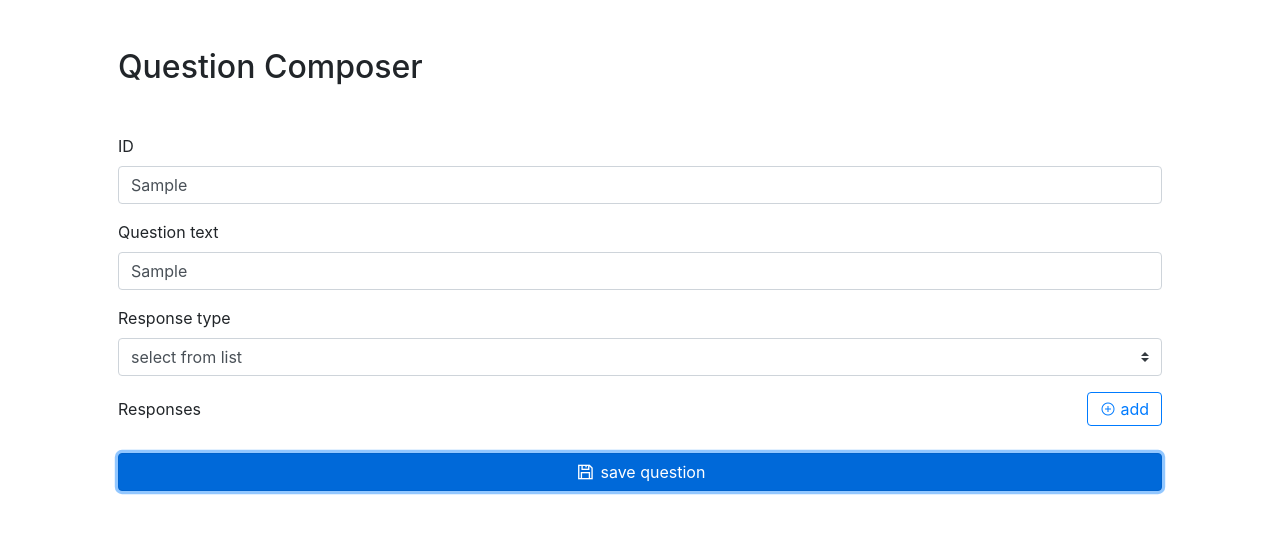
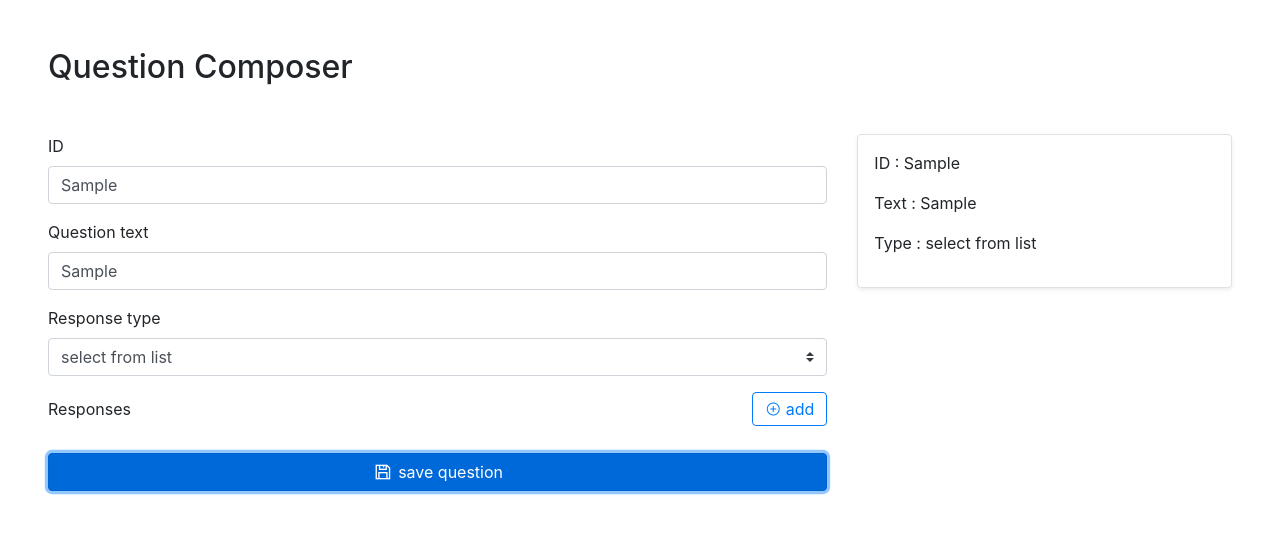
Before and after one commit to Afkanerd/surveyberd, a plain HTML site: page src/views/index.html in a window 1280 px wide. Both pictures are taken after typing "Sample", "Sample" into the empty fields and a click on the button "save question". Drawn offline with nearby package versions, Linux system fonts and the light colour scheme.

Commit message:
display questions on save

```diff
--- a/src/views/index.html
+++ b/src/views/index.html
@@ -12,10 +12,11 @@
 
 <body>
 
-    <div class="container p-5">
+    <div class="container-fluid p-5">
         <h2 class="mb-5">Question Composer</h2>
 
-        <div id="blk_question_container">
+        <div class="row">
+            <div class="col-12 col-md-8" id="blk_question_container">
                 <div class="mb-3">
                     <label for="input_question_id" class="form-label">ID</label>
                     <input type="text" class="form-control" id="input_question_id" aria-describedby="input_question_id">
@@ -23,7 +24,8 @@
 
                 <div class="mb-3">
                     <label for="input_question_text" class="form-label">Question text</label>
-                <input type="text" class="form-control" id="input_question_text" aria-describedby="input_question_text">
+                    <input type="text" class="form-control" id="input_question_text"
+                        aria-describedby="input_question_text">
                 </div>
 
                 <div class="mb-3">
@@ -41,7 +43,8 @@
                 <div class="mb-3">
                     <div class="d-flex align-items-baseline justify-content-between mb-3">
                         <label class="form-label">Responses</label>
-                    <button class="btn btn-outline-primary py-1" id="btn_add_response"><i class="las la-plus-circle"></i> add </button>
+                        <button class="btn btn-outline-primary py-1" id="btn_add_response"><i
+                                class="las la-plus-circle"></i> add </button>
                     </div>
 
                     <div id="blk_responses_container">
@@ -52,6 +55,9 @@
                 <button class="btn btn-primary btn-block my-4" id="btn_save_question"><i class="las la-save la-lg"></i>
                     save question</button>
             </div>
+
+            <div class="col-12 col-md-4" id="blk_output_container"></div>
+        </div>
     </div>
 
     <script src="js/libraries.min.js"></script>
--- a/src/views/js/composer.js
+++ b/src/views/js/composer.js
@@ -9,6 +9,8 @@ var btn_add_response = document.getElementById("btn_add_response");
 var blk_question_container = document.getElementById("blk_question_container");
 var blk_responses_container = document.getElementById("blk_responses_container");
 var btn_save_question = document.getElementById("btn_save_question");
+
+var blk_output_container = document.getElementById("blk_output_container");
 
 //counter for number of responses
 var rs_number = 0;
@@ -70,7 +72,7 @@ function Create_response_fields(rs_number) {
   this.save_btn.prepend(this.save_icon);
 
   this.remove_btn = document.createElement("button");
-  this.remove_btn.className = "btn btn-outline-danger mx-md-2";
+  this.remove_btn.className = "btn btn-outline-danger mx-md-1";
   this.remove_btn.id = "btn_remove_rs_" + rs_number;
   this.remove_btn.textContent = " remove";
 
@@ -120,7 +122,30 @@ function Save_question() {
   questions.push(question);
 }
 
+function show_output() {
+  questions.forEach(function (question) {
+    let card = document.createElement("div");
+    card.className = "card shadow-sm border mb-3 p-3";
+
+    let id = document.createElement("p");
+    id.textContent = `ID : ${question.id}`;
+
+    let text = document.createElement("p");
+    text.textContent = `Text : ${question.text}`;
+
+    let type = document.createElement("p");
+    type.textContent = `Type : ${question.type}`;
+
+    card.append(id, text, type);
+
+    blk_output_container.appendChild(card);
+
+  });
+}
+
 btn_save_question.onclick = () => {
   Save_question();
   console.log(questions);
+  show_output();
+
 }
```
Lines whose indentation alone changed are shown as unchanged.
